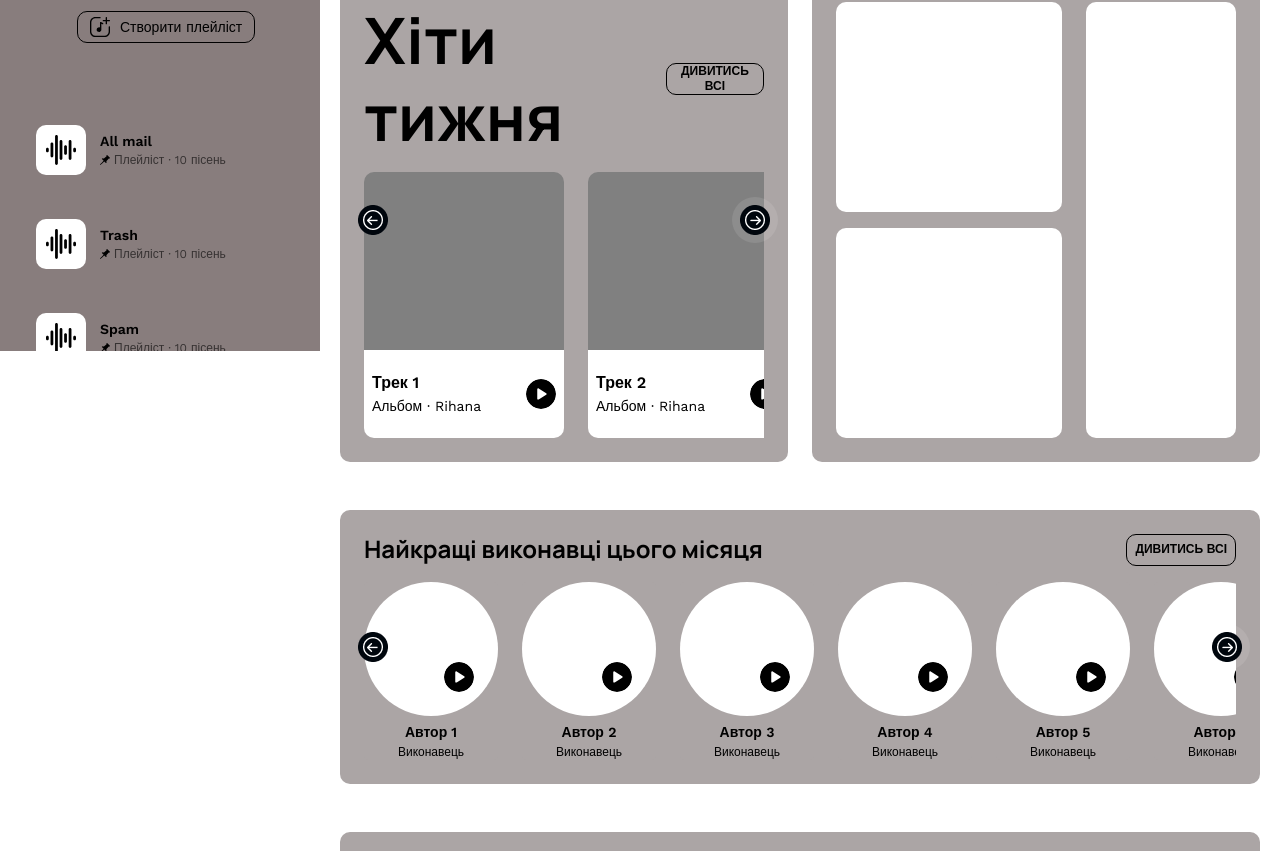
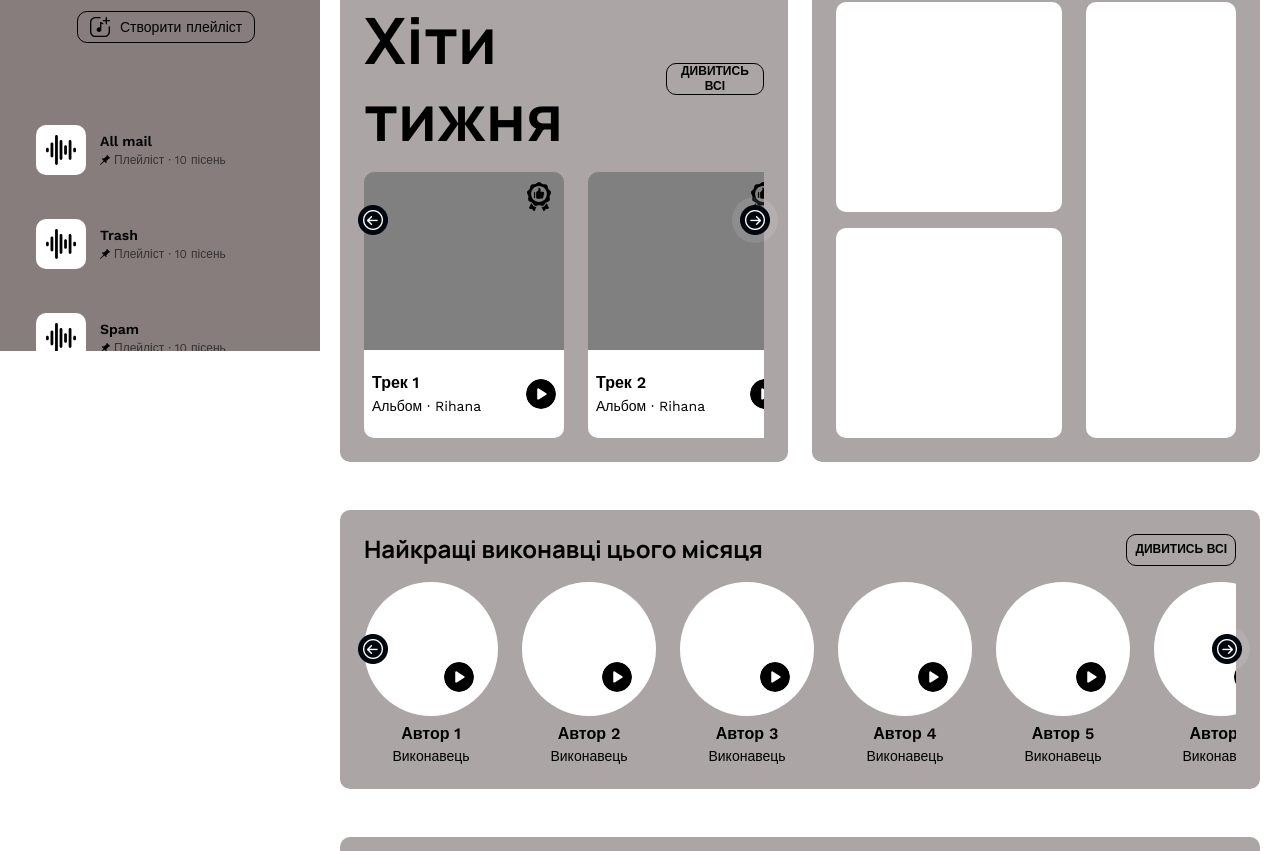
Before and after one commit to StInvestigator/Impulz, a React (Create React App) app in the folder client/: page / in a window 1280 px wide. Shown: the part 449-1300 px from the top of the page. Built offline with nearby package versions, Linux system fonts and the light colour scheme.

Commit message:
Fixed MainPage

```diff
--- a/client/src/components/items/AuthorItem.tsx
+++ b/client/src/components/items/AuthorItem.tsx
@@ -30,10 +30,10 @@ const AuthorItem: FC<AuthorItemProps> = ({author, itemWidth}) => {
                 </IconButton>
             </Box>
             <Box textAlign={"center"} mt={1}>
-                <Typography gutterBottom variant="h5" fontWeight={600} sx={{ color: "black", fontSize: "14px" }}>
+                <Typography gutterBottom variant="h3">
                     {author}
                 </Typography>
-                <Typography variant="body2" fontWeight={400} sx={{ color: "black", fontSize: "12px" }}>
+                <Typography variant="h4">
                     Виконавець
                 </Typography>
             </Box>
--- a/client/src/components/items/TopSelectionsItem.tsx
+++ b/client/src/components/items/TopSelectionsItem.tsx
@@ -2,6 +2,7 @@ import React from 'react';
 import {Box, IconButton, Typography} from "@mui/material";
 import PlayCircleIcon from "@mui/icons-material/PlayCircle";
 import playImage from "../../images/play.svg";
+import pushPinImage from "../../images/pushPin.svg";
 
 const TopSelectionsItem = () => {
     return (
@@ -16,6 +17,7 @@ const TopSelectionsItem = () => {
                             Тіна Кароль
                         </Typography>
                         <Typography variant={"h4"}>
+                            <Box component="img" src={pushPinImage} mr={"5px"}/>
                             Виконавець
                         </Typography>
                     </Box>
--- a/client/src/components/items/TrackItem.tsx
+++ b/client/src/components/items/TrackItem.tsx
@@ -2,6 +2,7 @@ import React, {FC} from 'react';
 import {Box, IconButton, Typography} from "@mui/material";
 import PlayCircleIcon from "@mui/icons-material/PlayCircle";
 import playImage from "../../images/play.svg";
+import medalImage from "../../images/medal.svg";
 
 interface TrackItemProps {
     track: string;
@@ -15,8 +16,9 @@ const TrackItem: FC<TrackItemProps> = ({itemWidth, track}) => {
                 width: itemWidth,
             }}
         >
-            <Box bgcolor="gray" width="100%" height="178px" borderRadius={"10px 10px 0 0"}>
-
+            <Box bgcolor="gray" width="100%" height="178px" borderRadius={"10px 10px 0 0"} position={"relative"}>
+                <Box component={"img"} position={"absolute"} right={10} top={10} src={medalImage} borderRadius={'50%'} width={"30px"}
+                     height={"30px"}/>
             </Box>
             <Box display={"flex"} justifyContent={"center"} alignItems={"center"} height={"88px"} bgcolor={"white"} px={1} borderRadius={"0 0 10px 10px"}>
                 <Box display="flex" justifyContent="space-between" alignItems="center" width={"100%"}>
```
